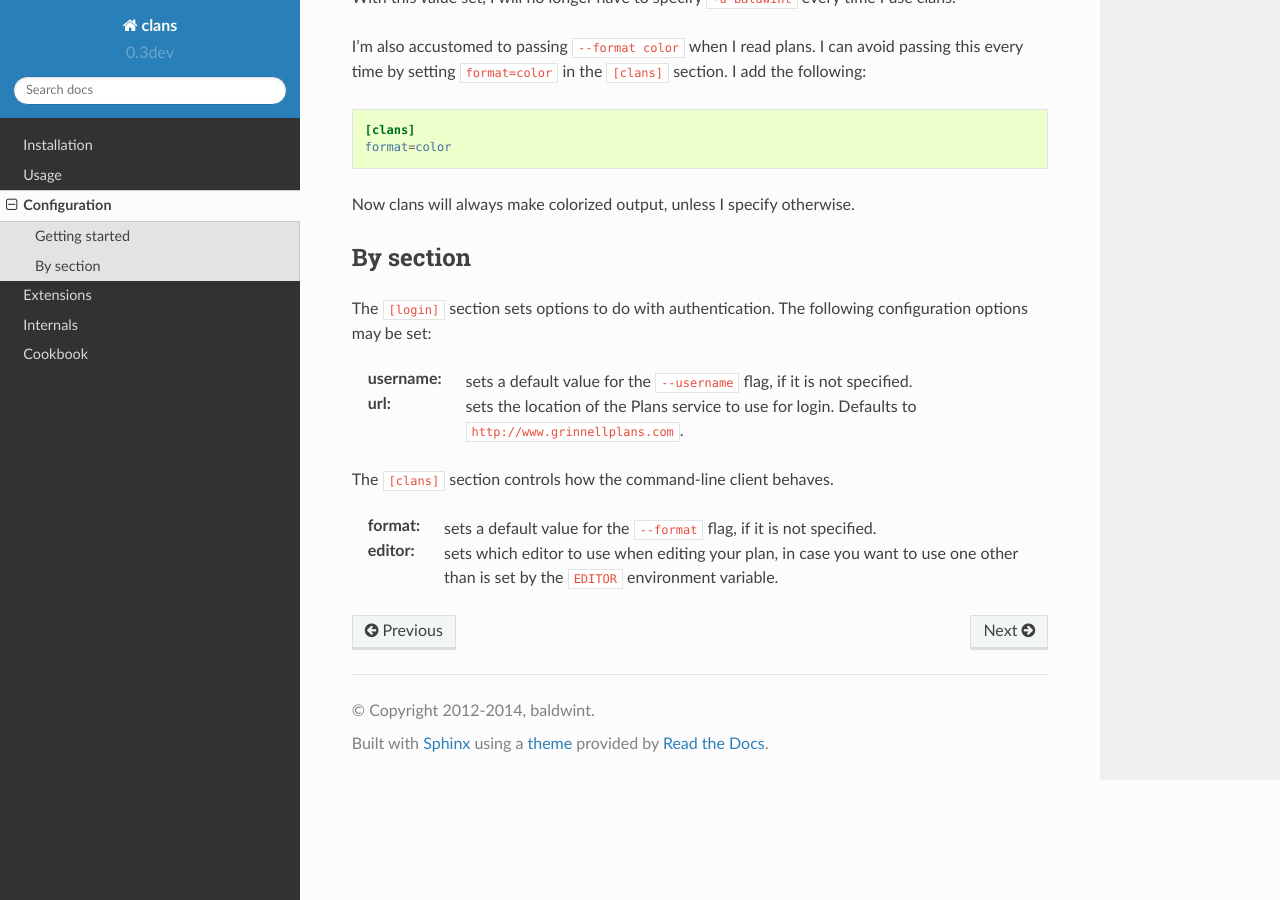
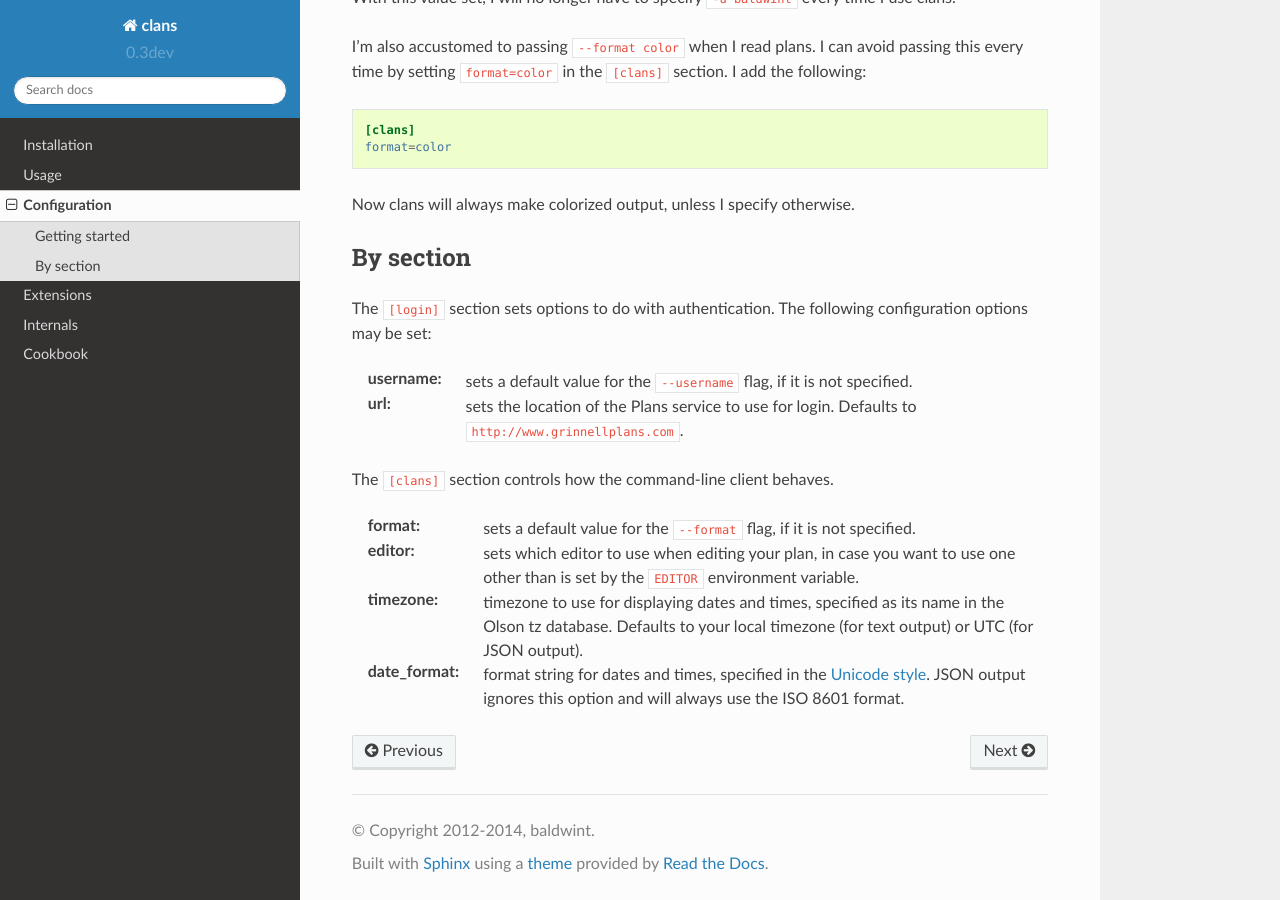
Before and after one commit to baldwint/clans, a Sphinx documentation site: the page built from docs/configuration.rst, in a window 1280 px wide and 900 px high, scrolled down 908 px. Built offline with Sphinx 7.4.7 and the Read the Docs theme 2.0.0, drawn with Linux system fonts in a browser that asks for light colours.

Commit message:
Make timezone and date_format configurable
Currently failing like crazy outside of py27, will fix shortly

```diff
--- a/docs/configuration.rst
+++ b/docs/configuration.rst
@@ -82,3 +82,11 @@ The ``[clans]`` section controls how the command-line client behaves.
 :editor:   sets which editor to use when editing your plan, in case
            you want to use one other than is set by the ``EDITOR``
            environment variable.
+:timezone: timezone to use for displaying dates and times, specified
+           as its name in the Olson tz database. Defaults to your
+           local timezone (for text output) or UTC (for JSON output).
+:date_format: format string for dates and times, specified in the
+              `Unicode style`_. JSON output ignores this option and
+              will always use the ISO 8601 format.
+
+.. _`Unicode style`: http://unicode.org/reports/tr35/tr35-dates.html#Date_Format_Patterns
```
Also changed, not shown: 1 other file.
